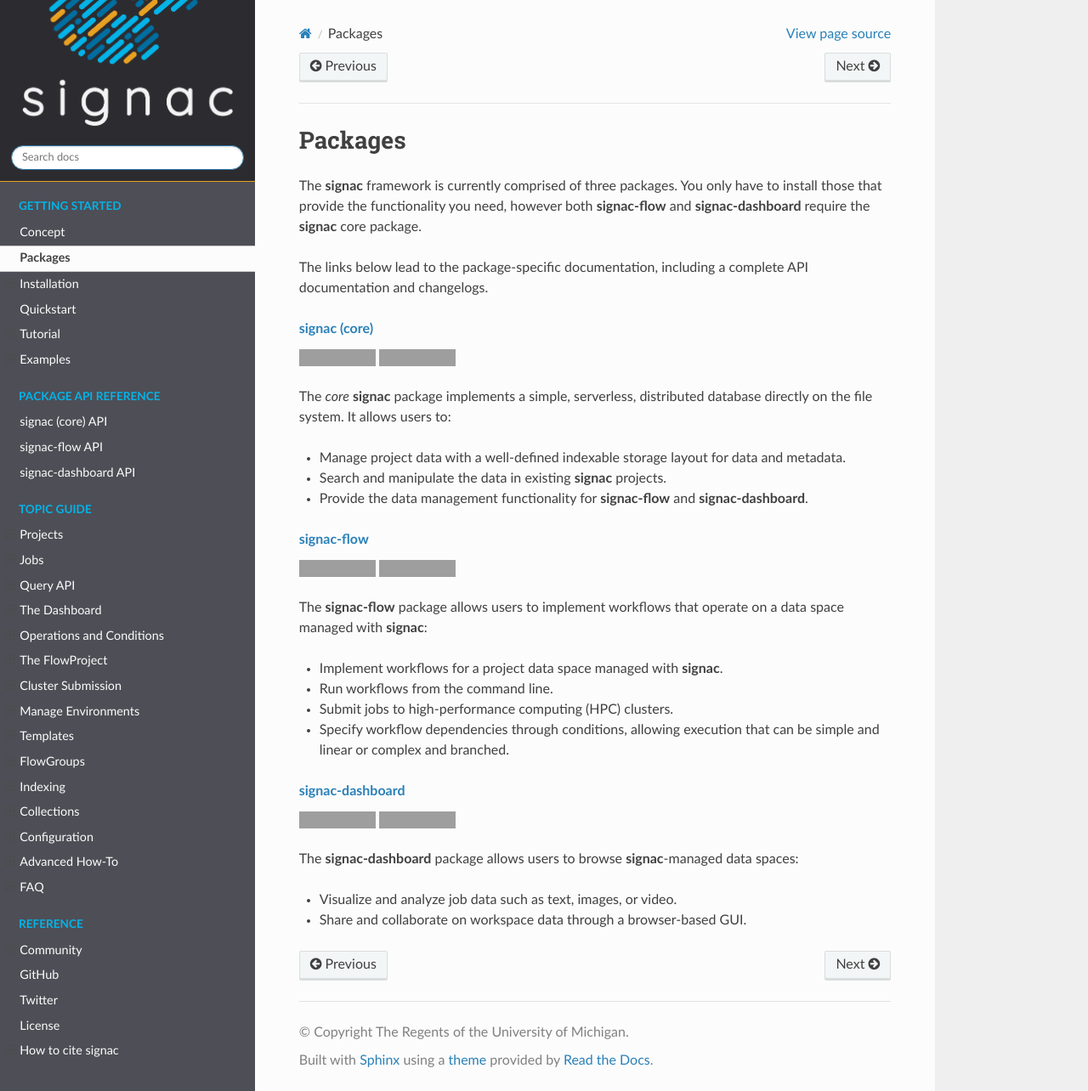
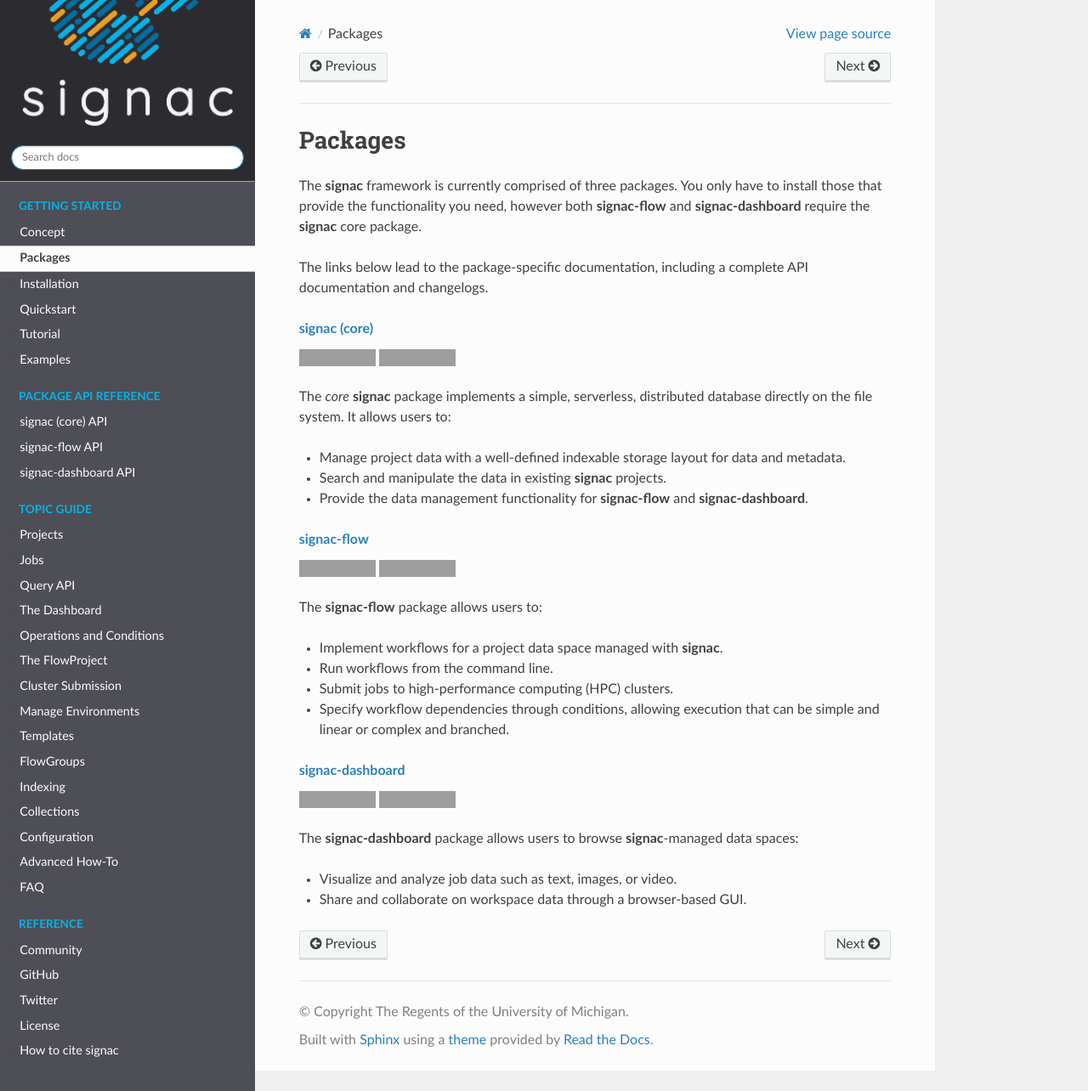
Before and after one commit to glotzerlab/signac-docs, a Sphinx documentation site: the page built from docs/source/packages.rst, in a window 1280 px wide and 1284 px high. Shown: the whole window at 85% size. Built offline with Sphinx 7.4.7 and the Read the Docs theme 2.0.0, drawn with Linux system fonts in a browser that asks for light colours; grey boxes are pictures that could not be loaded.

Commit message:
factor out redundancy in header of bulleted list

```diff
--- a/docs/source/packages.rst
+++ b/docs/source/packages.rst
@@ -35,7 +35,7 @@
     :target: https://pypi.org/project/signac-flow/
     :alt: PyPI signac-flow
 
-The **signac-flow** package allows users to implement workflows that operate on a data space managed with **signac**:
+The **signac-flow** package allows users to:
 
 - Implement workflows for a project data space managed with **signac**.
 - Run workflows from the command line.
```
